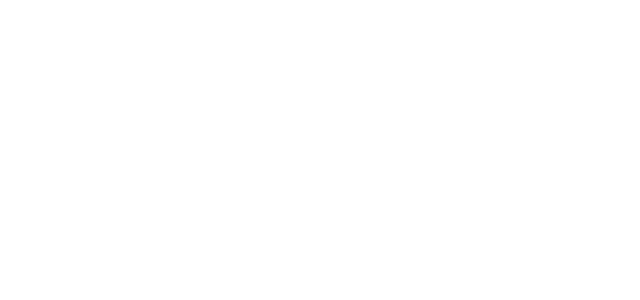
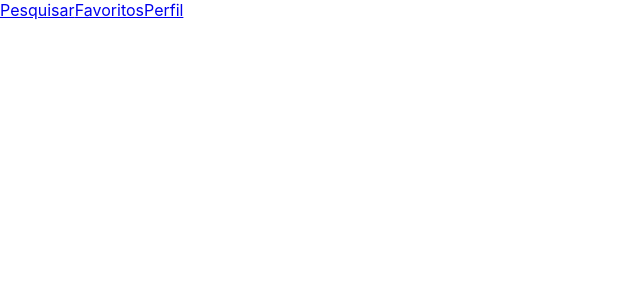
Before and after one commit to KleversonEller/Projeto-Tunes, a React (Create React App) app: page /album/1 in a window 1280 px wide. Shown: the top 300 px of the page, without its empty margins (0-640 px from the left). Built offline with nearby package versions, Linux system fonts and the light colour scheme.

Commit message:
Requisito - 4

```diff
--- a/src/components/Header.jsx
+++ b/src/components/Header.jsx
@@ -1,4 +1,5 @@
 import React from 'react';
+import { Link } from 'react-router-dom';
 import { getUser } from '../services/userAPI';
 import Loading from './Loading';
 
@@ -18,7 +19,6 @@
 
   async userGet() {
     const usuario = await getUser();
-    console.log(usuario.name);
     this.setState({
       loading: false,
       nome: usuario.name,
@@ -31,7 +31,14 @@
       <header data-testid="header-component">
         { state.loading
           ? <Loading />
-          : <span data-testid="header-user-name">{state.nome}</span>}
+          : (
+            <div>
+              <Link data-testid="link-to-search" to="/search">Pesquisar</Link>
+              <Link data-testid="link-to-favorites" to="/favorites">Favoritos</Link>
+              <Link data-testid="link-to-profile" to="/profile">Perfil</Link>
+              <span data-testid="header-user-name">{state.nome}</span>
+            </div>
+          )}
       </header>
     );
   }
```
